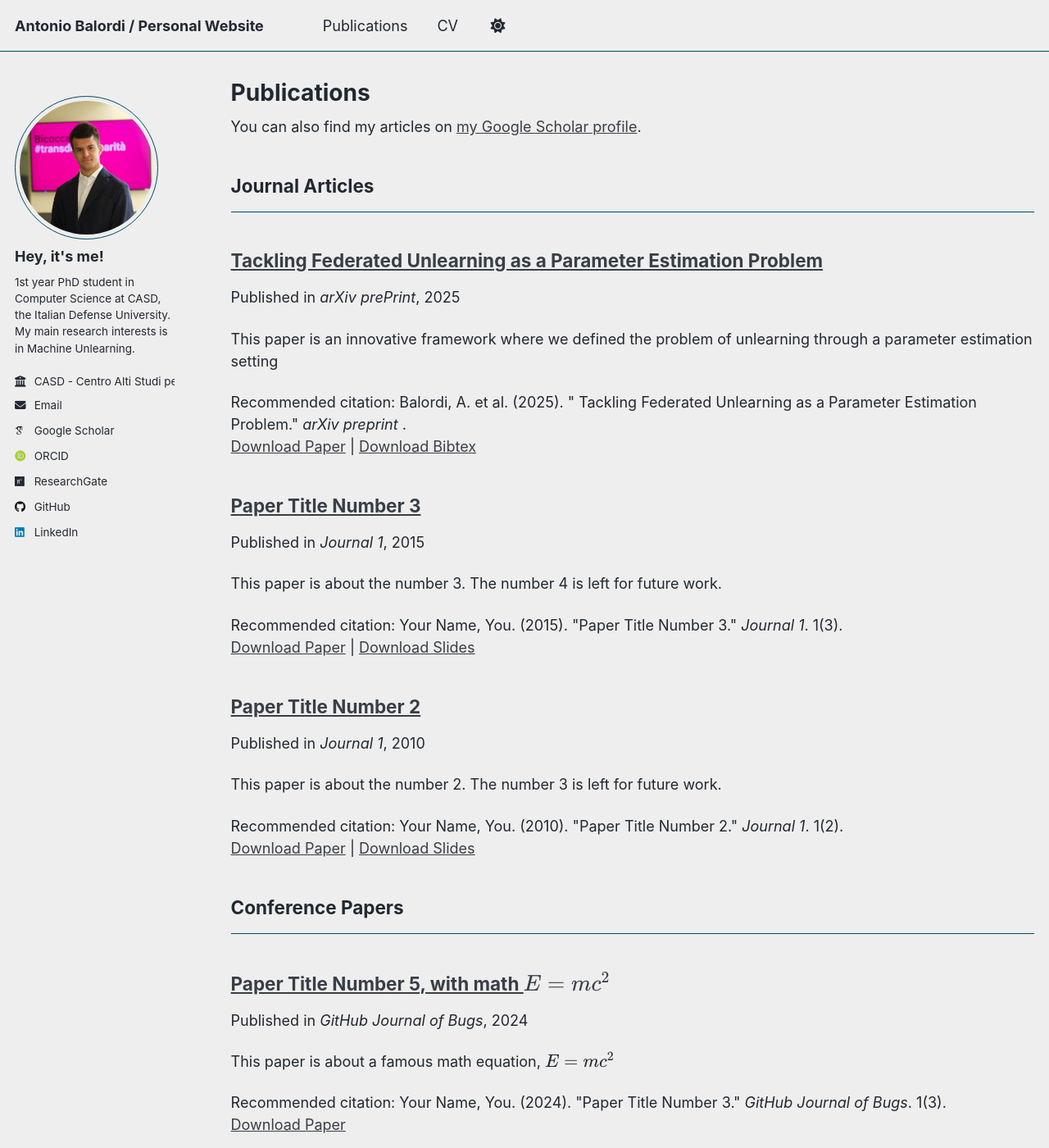
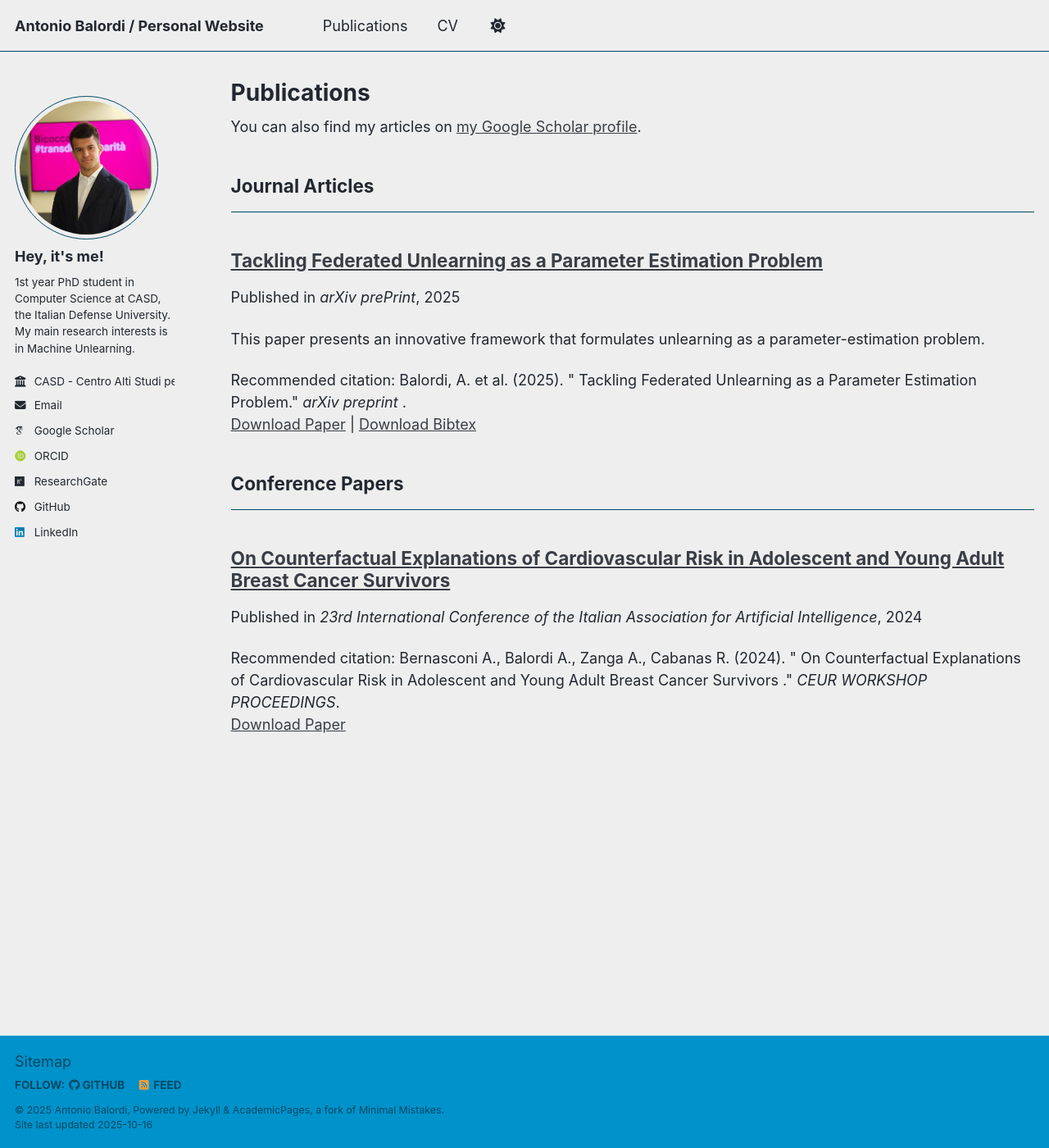
Before and after one commit to antoniobalordi/antoniobalordi.github.io, a Jekyll site: the page built from _pages/publications.html, in a window 1280 px wide and 1400 px high. Shown: the whole window at 82% size. Built offline with Jekyll 4.4.1, drawn with Linux system fonts in a browser that asks for light colours; some web fonts are replaced; a script that is not in the unit is left out; some of the changed text lies outside the part shown.

Commit message:
publications

```diff
--- a/_publications/2009-10-01-paper-title-number-1.md
+++ b/_publications/2009-10-01-paper-title-number-1.md
@@ -3,7 +3,7 @@ title: "Tackling Federated Unlearning as a Parameter Estimation Problem"
 collection: publications
 category: manuscripts
 permalink: /publication/2009-10-01-paper-title-number-1
-excerpt: 'This paper is an innovative framework where we defined the problem of unlearning through a parameter estimation setting'
+excerpt: 'This paper presents an innovative framework that formulates unlearning as a parameter-estimation problem.'
 date: 01-10-2025
 venue: 'arXiv prePrint'
 slidesurl: #'http://academicpages.github.io/files/slides1.pdf'
@@ -11,4 +11,5 @@ paperurl: 'http://antoniobalordi.github.io/files/paper1.pdf'
 bibtexurl: 'http://academicpages.github.io/files/bibtex1.bib'
 citation: 'Balordi, A. et al. (2025). &quot; Tackling Federated Unlearning as a Parameter Estimation Problem.&quot; <i>arXiv preprint </i>.'
 ---
-The contents above will be part of a list of publications, if the user clicks the link for the publication than the contents of section will be rendered as a full page, allowing you to provide more information about the paper for the reader. When publications are displayed as a single page, the contents of the above "citation" field will automatically be included below this section in a smaller font.
+Abstract:
+Privacy regulations require the erasure of data from deep learning models. This is a significant challenge that is amplified in Federated Learning, where data remains on clients, making full retraining or coordinated updates often infeasible. This work introduces an efficient Federated Unlearning framework based on information theory, modeling leakage as a parameter estimation problem. Our method uses second-order Hessian information to identify and selectively reset only the parameters most sensitive to the data being forgotten. This model-agnostic approach supports categorical and client unlearning without requiring server access to raw client data after the initial information aggregation. Evaluations on benchmark datasets demonstrate strong privacy (MIA success near random, categorical knowledge erased) and high performance (Normalized Accuracy against retrained benchmarks of $$\approx$$ 0.8), while also achieving increased efficiency over complete retraining. Furthermore, in a targeted backdoor attack scenario, our framework effectively neutralizes the malicious trigger, restoring model integrity. This offers a practical solution for data forgetting in FL.
--- a/_publications/2010-10-01-paper-title-number-2.md
+++ /dev/null
@@ -1,14 +0,0 @@
----
-title: "Paper Title Number 2"
-collection: publications
-category: manuscripts
-permalink: /publication/2010-10-01-paper-title-number-2
-excerpt: 'This paper is about the number 2. The number 3 is left for future work.'
-date: 2010-10-01
-venue: 'Journal 1'
-slidesurl: 'http://academicpages.github.io/files/slides2.pdf'
-paperurl: 'http://academicpages.github.io/files/paper2.pdf'
-citation: 'Your Name, You. (2010). &quot;Paper Title Number 2.&quot; <i>Journal 1</i>. 1(2).'
----
-
-The contents above will be part of a list of publications, if the user clicks the link for the publication than the contents of section will be rendered as a full page, allowing you to provide more information about the paper for the reader. When publications are displayed as a single page, the contents of the above "citation" field will automatically be included below this section in a smaller font.
--- a/_publications/2015-10-01-paper-title-number-3.md
+++ /dev/null
@@ -1,14 +0,0 @@
----
-title: "Paper Title Number 3"
-collection: publications
-category: manuscripts
-permalink: /publication/2015-10-01-paper-title-number-3
-excerpt: 'This paper is about the number 3. The number 4 is left for future work.'
-date: 2015-10-01
-venue: 'Journal 1'
-slidesurl: 'http://academicpages.github.io/files/slides3.pdf'
-paperurl: 'http://academicpages.github.io/files/paper3.pdf'
-citation: 'Your Name, You. (2015). &quot;Paper Title Number 3.&quot; <i>Journal 1</i>. 1(3).'
----
-
-The contents above will be part of a list of publications, if the user clicks the link for the publication than the contents of section will be rendered as a full page, allowing you to provide more information about the paper for the reader. When publications are displayed as a single page, the contents of the above "citation" field will automatically be included below this section in a smaller font.
--- a/_publications/2024-02-17-paper-title-number-4.md
+++ b/_publications/2024-02-17-paper-title-number-4.md
@@ -1,13 +1,13 @@
 ---
-title: "Paper Title Number 4"
+title: "On Counterfactual Explanations of Cardiovascular Risk in Adolescent and Young Adult Breast Cancer Survivors"
 collection: publications
 category: conferences
 permalink: /publication/2024-02-17-paper-title-number-4
-excerpt: 'This paper is about fixing template issue #693.'
-date: 2024-02-17
-venue: 'GitHub Journal of Bugs'
-paperurl: 'http://academicpages.github.io/files/paper3.pdf'
-citation: 'Your Name, You. (2024). &quot;Paper Title Number 3.&quot; <i>GitHub Journal of Bugs</i>. 1(3).'
+excerpt: ''
+date: 28-11-2024
+venue: '23rd International Conference of the Italian Association for Artificial Intelligence'
+paperurl: 'http://antoniobalordi.github.io/files/paper2.pdf'
+citation: 'Bernasconi A., Balordi A., Zanga A., Cabanas R. (2024). &quot; On Counterfactual Explanations of Cardiovascular Risk in Adolescent and Young Adult Breast Cancer Survivors .&quot; <i>CEUR WORKSHOP PROCEEDINGS</i>.'
 ---
-
-The contents above will be part of a list of publications, if the user clicks the link for the publication than the contents of section will be rendered as a full page, allowing you to provide more information about the paper for the reader. When publications are displayed as a single page, the contents of the above "citation" field will automatically be included below this section in a smaller font.
+Abstract:
+In the last decades, the growing population of cancer survivors has shifted researchers’ focus from primary toward tertiary prevention. Particularly, adolescents and young adults (AYAs) breast cancer (BC) survivors may face long-term outcomes as a result of their treatments, among which cardiovascular diseases (CVDs) are the most life-threatening ones. To plan effective follow-up guidelines for preventing and treating these events, it is essential to disentangle the causal role of cancer treatments in these patients. In this work, we aim to extend the current state of BC treatment guidelines by leveraging on the estimate of the risk of CVDs in AYAs who underwent BC treatments, as provided by a causal Bayesian network. In these regards, we provide counterfactual explanations of a causal query, using real-world data, algorithms and methods from the causal inference domain. We show that while ovarian suppression combined with tamoxifen may be a necessary cause for ischemic heart disease, it is not a sufficient one, i.e., this treatment alone is not enough to cause the disease, other factors must also be present. These findings can contribute to support clinicians in the treatment choice and help in refining treatment strategies and follow-up protocols for AYAs, advancing personalised healthcare in oncology.
--- a/_publications/2025-06-08-paper-title-number-5.md
+++ /dev/null
@@ -1,13 +0,0 @@
----
-title: "Paper Title Number 5, with math $$E=mc^2$$"
-collection: publications
-category: conferences
-permalink: /publication/2024-02-17-paper-title-number-4
-excerpt: 'This paper is about a famous math equation, $$E=mc^2$$'
-date: 2024-02-17
-venue: 'GitHub Journal of Bugs'
-paperurl: 'http://academicpages.github.io/files/paper3.pdf'
-citation: 'Your Name, You. (2024). &quot;Paper Title Number 3.&quot; <i>GitHub Journal of Bugs</i>. 1(3).'
----
-
-Using [MathJax](https://www.mathjax.org/) in the description is supported - $$E=mc^2$$ - however, the use must be mindful that the default delimiters are `$$...$$` and `\\[...\\]` which differs from the `$...$` that is typically expected.
```
Also changed, not shown: files/bibtex1.bib (+8 -9 lines), 5 other files.
